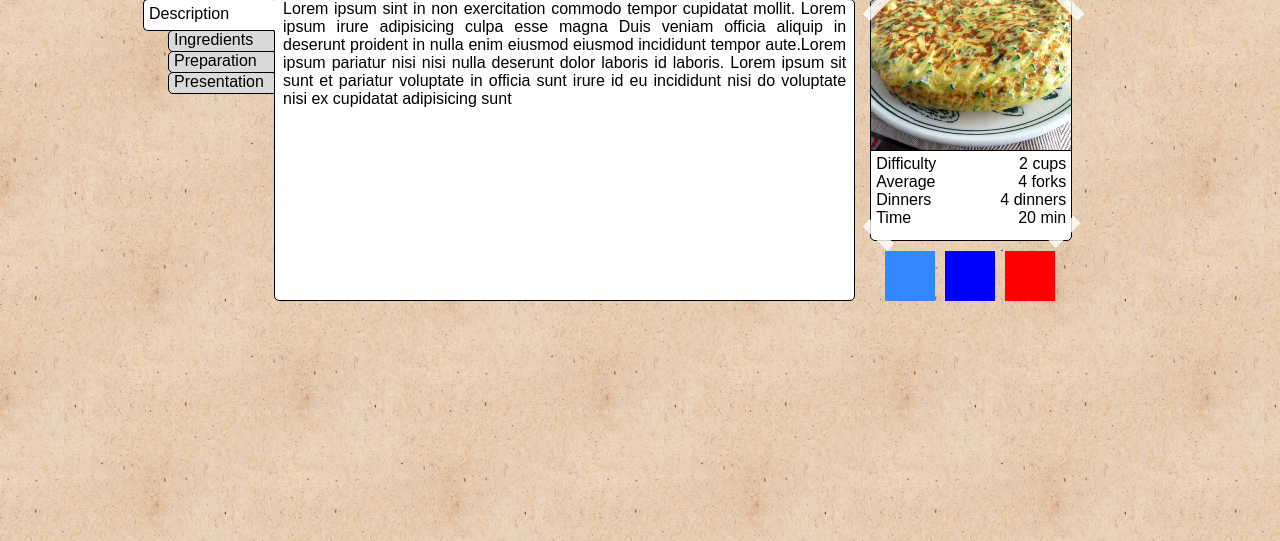
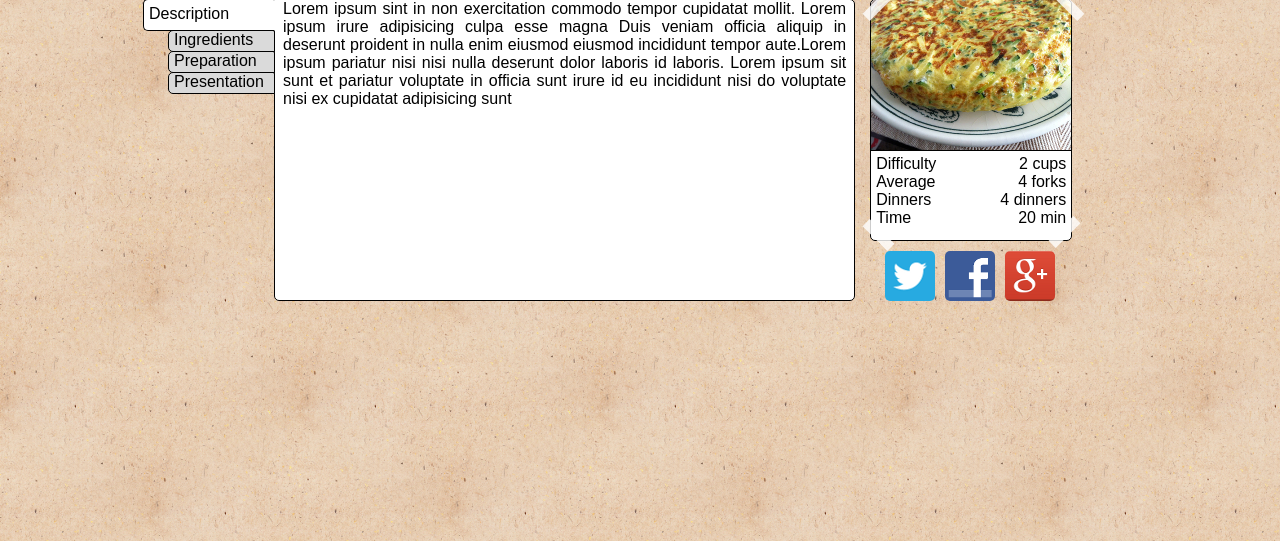
Before and after one commit to josecriane/cookingcheats, a PHP site: page /recipe.html in a window 1280 px wide. Shown: the part 121-662 px from the top of the page. Run offline with PHP 8.4, Linux system fonts and the light colour scheme.

Commit message:
Adds icons to social networks
Adds icons to social networks

```diff
--- a/server/frontend/css/main.css
+++ b/server/frontend/css/main.css
@@ -77,6 +77,7 @@ body {
 #content {
   margin: 20px auto;
   width: 80%;
+  min-width: 860px;
 }
 
 #rec_name {
@@ -189,7 +190,7 @@ body {
  *
  *
  */
- #social_icon {
+ #social_icons {
   float: left;
   margin-top: 10px;
   margin-left: 15px;
@@ -200,19 +201,19 @@ body {
   width: 50px;
   height: 50px;
   margin-left: 10px;
-
+  border-radius: 5px;
  }
 
  #twitter {
-  background-color: #3388ff;
+  background-image: url("../images/twitter_icon.png");
  }
 
  #facebook {
-  background-color: #0000ff
+  background-image: url("../images/facebook_icon.png");
  }
 
  #google_plus {
-  background-color: red;
+  background-image: url("../images/gplus_icon.png");
  }
 
 
--- a/server/frontend/recipe.html
+++ b/server/frontend/recipe.html
@@ -5,6 +5,7 @@
   <head>
     <link rel="stylesheet" type="text/css" href="css/main.css">
     <title>Tortilla de patatas y calabacín · CookingCheats</title>
+    <meta name="description" content="">
   </head>
 
   <body>
@@ -41,9 +42,12 @@
           <div id="time"></div>
         </div>
       </div>
-      <div id="social_icon">
-        <div class="icon" id="twitter"></div>
-        <div class="icon" id="facebook"></div>
+      <div id="social_icons">
+        <div class="icon" id="twitter">
+        </div>
+
+          <a class="icon" id="facebook" href="http://www.facebook.com/sharer.php?s=100&p[url]=quegrande.org&p[images][0]=the image you want to share&p[title]=the title you want to share&p[summary]=the description/summary you want to share" target="_top"></a>
+
         <div class="icon" id="google_plus"></div>
       </div>
     </div>
```
Also changed, not shown: server/frontend/images/facebook_icon.png (added), server/frontend/images/gplus_icon.png (added), server/frontend/images/twitter_icon.png (added).
